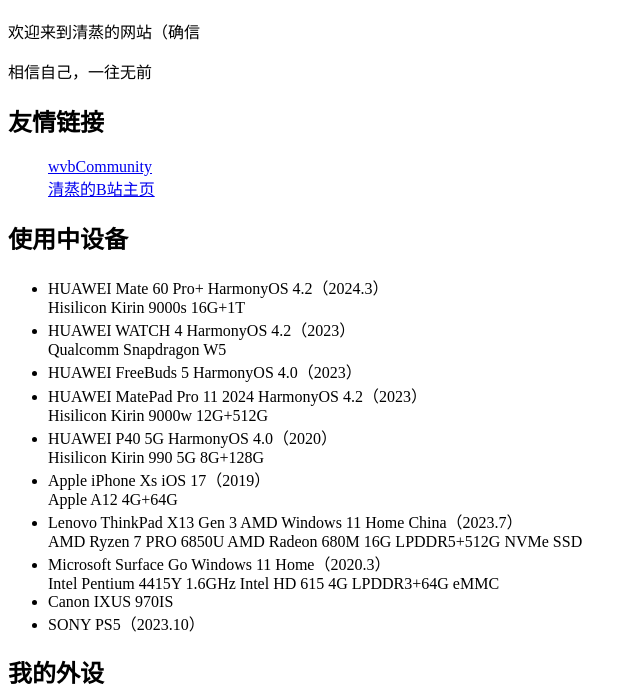
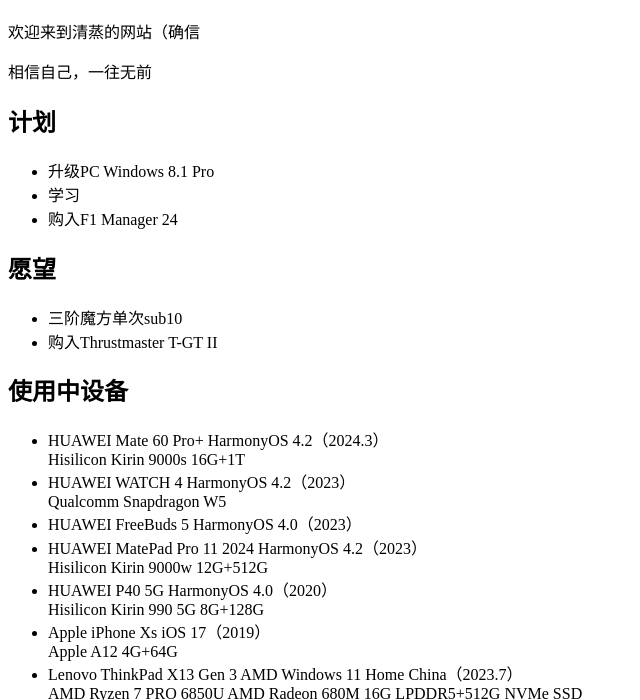
Before and after one commit to qingzhengaz/worm, a plain HTML site: page index.html in a window 1280 px wide. Shown: the part 70-770 px from the top of the page, without its empty margins (0-640 px from the left). Drawn offline with Linux system fonts and the light colour scheme.

Commit message:
Add files via upload

```diff
--- a/index.html
+++ b/index.html
@@ -8,11 +8,16 @@
 <h1>清蒸的网站</h1>
 <P>欢迎来到清蒸的网站（确信</P>
 <p>相信自己，一往无前</p>
-<h2>友情链接</h2>
+<h2>计划</h2>
 <ul>
-<a href="https://community.wvbtech.com">wvbCommunity</a>
-<ul></ul>
-<a href="https://space.bilibili.com/327055755?spm_id_from=333./1007.0.0">清蒸的B站主页</a>
+  <li>升级PC Windows 8.1 Pro</li>
+  <li>学习</li>
+  <li>购入F1 Manager 24</li>
+</ul>
+<h2>愿望</h2>
+<ul>
+  <li>三阶魔方单次sub10</li>
+  <li>购入Thrustmaster T-GT II</li>
 </ul>
 <h2>使用中设备</h2>
 <ul>
@@ -117,3 +122,10 @@
   <li>Gran Turismo 7 PS5</li>
   <li>Grand Theft Auto V PS5</li>
 </ul>
+<h2>友情链接</h2>
+<ul>
+<a href="https://community.wvbtech.com">wvbCommunity</a>
+<ul></ul>
+<a href="https://space.bilibili.com/327055755?spm_id_from=333./1007.0.0">清蒸的B站主页</a>
+</ul>
+<h1>下面没有了</h1>
```
